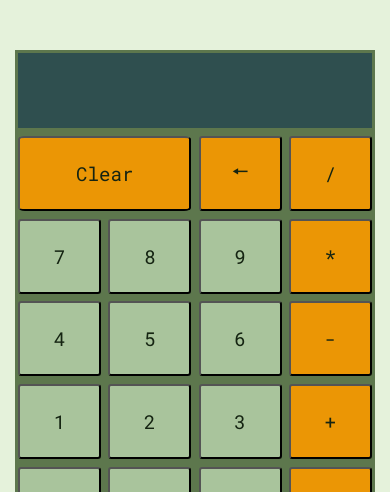
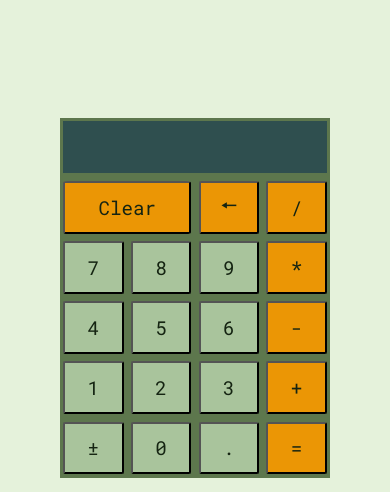
Before and after one commit to KlaudiuszB5528/Calculator, a plain HTML site: page index.html in a window 390 px wide. Shown: the part 113-605 px from the top of the page. Drawn offline with Linux system fonts and the light colour scheme.

Commit message:
added style for media

```diff
--- a/style.css
+++ b/style.css
@@ -116,3 +116,16 @@ footer {
 .fa-github:hover {
   transform: rotateY(1turn) scale(1.2);
 }
+
+@media (max-width: 400px) {
+  body {
+    display: flex;
+    flex-flow: row wrap;
+    justify-content: center;
+    align-content: center;
+  }
+  .container {
+    height: 400px;
+    width: 300px;
+  }
+}
```
